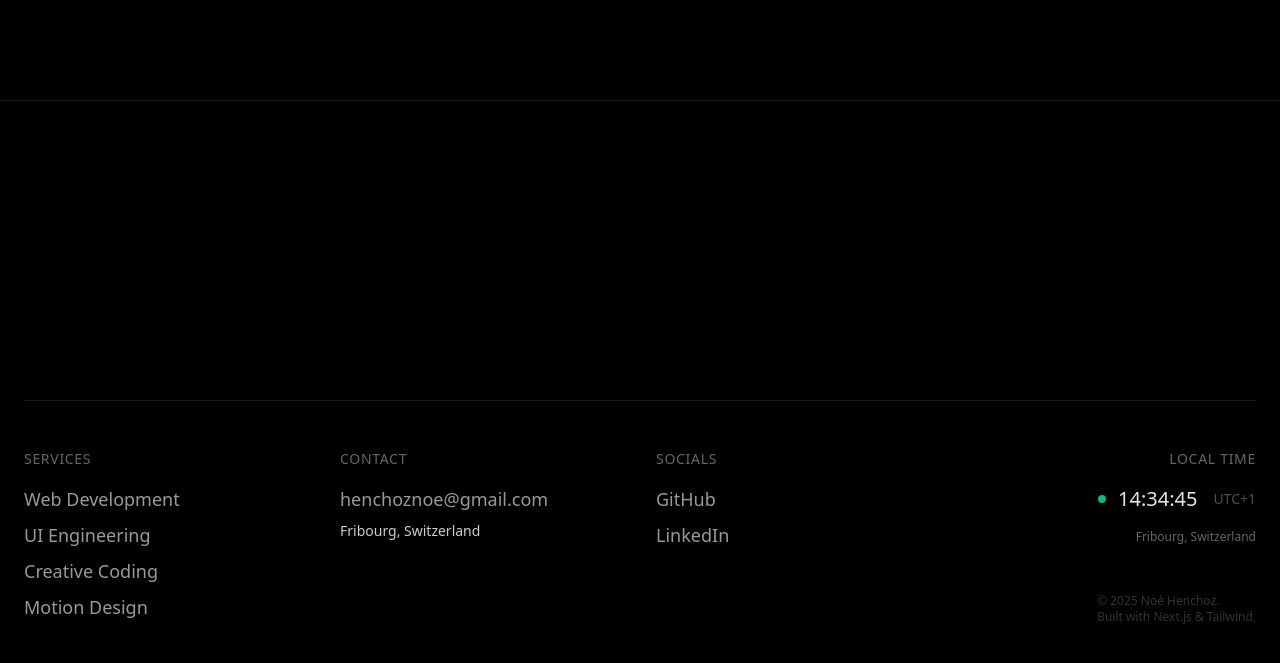
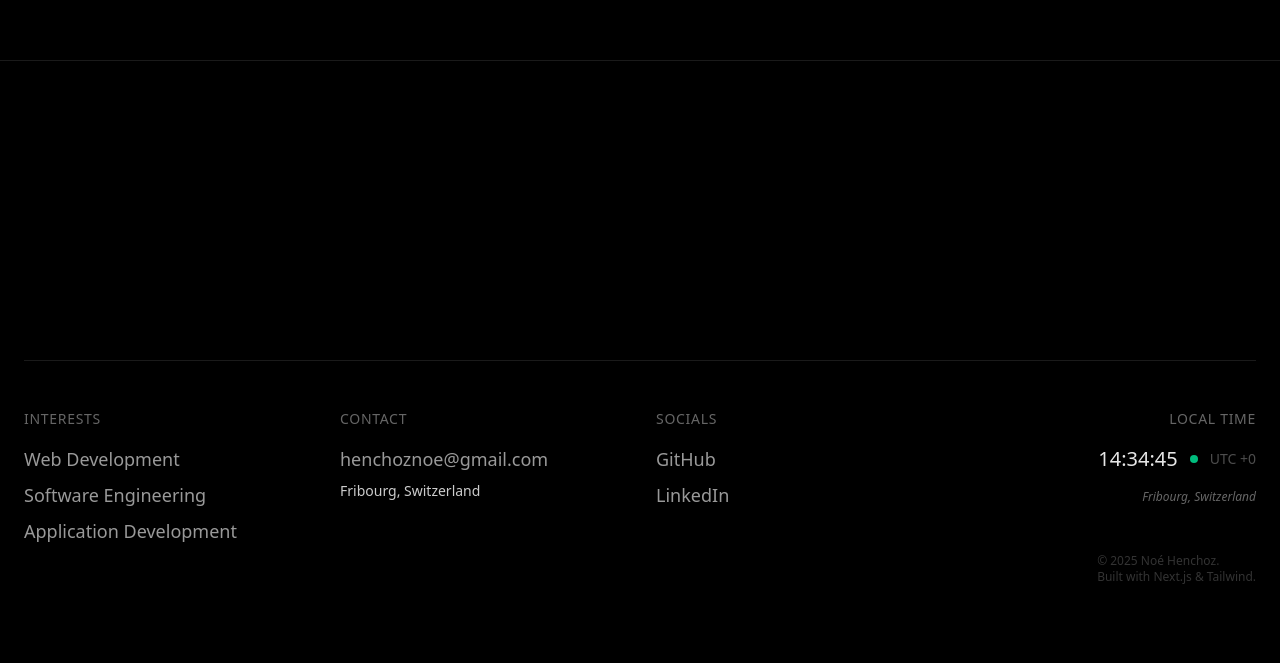
Before and after one commit to henchoznoe/Portfolio, a Next.js app: page / in a window 1280 px wide. Shown: the part 5424-6087 px from the top of the page. Built offline with nearby package versions, Linux system fonts and the light colour scheme.

Commit message:
feat: Display local timezone in the footer, update footer interests and copyright link, and remove skill categories from the skills section.

```diff
--- a/components/footer.tsx
+++ b/components/footer.tsx
@@ -7,7 +7,8 @@ import { useEffect, useRef, useState } from 'react'
 
 export const Footer = () => {
 
-  const [time, setTime] = useState<string>('')
+    const [time, setTime] = useState<string>('')
+    const [timezone, setTimezone] = useState<string>('')
     const containerRef = useRef<HTMLElement>(null)
     const titleRef = useRef<HTMLHeadingElement>(null)
 
@@ -22,6 +23,11 @@ export const Footer = () => {
                 hour12: false,
             }
             setTime(now.toLocaleTimeString('en-US', options))
+
+            // getTimezoneOffset returns minutes BEHIND UTC, so we negate it
+            const offset = -now.getTimezoneOffset() / 60
+            const sign = offset >= 0 ? '+' : ''
+            setTimezone(`${sign}${offset}`)
         }
 
         updateTime()
@@ -64,12 +70,11 @@ export const Footer = () => {
                 <div className="grid grid-cols-1 md:grid-cols-4 gap-12 md:gap-8 border-t border-white/10 pt-12">
 
                     <div className="flex flex-col gap-4">
-                        <h3 className="font-mono text-sm text-white/40 uppercase tracking-wider">Services</h3>
+                        <h3 className="font-mono text-sm text-white/40 uppercase tracking-wider">Interests</h3>
                         <ul className="flex flex-col gap-2">
                             <li className="text-white/60 hover:text-white transition-colors text-lg font-medium w-fit">Web Development</li>
-                            <li className="text-white/60 hover:text-white transition-colors text-lg font-medium w-fit">UI Engineering</li>
-                            <li className="text-white/60 hover:text-white transition-colors text-lg font-medium w-fit">Creative Coding</li>
-                            <li className="text-white/60 hover:text-white transition-colors text-lg font-medium w-fit">Motion Design</li>
+                            <li className="text-white/60 hover:text-white transition-colors text-lg font-medium w-fit">Software Engineering</li>
+                            <li className="text-white/60 hover:text-white transition-colors text-lg font-medium w-fit">Application Development</li>
                         </ul>
                     </div>
 
@@ -92,18 +97,19 @@ export const Footer = () => {
                     <div className="flex flex-col gap-4 md:items-end">
                         <h3 className="font-mono text-sm text-white/40 uppercase tracking-wider">Local time</h3>
                         <div className="flex items-center gap-3 font-mono text-xl text-white/90">
+                            {time || '--:--:--'}
                             <span className="relative flex h-2 w-2">
                                 <span className="animate-ping absolute inline-flex h-full w-full rounded-full bg-emerald-400 opacity-75"></span>
                                 <span className="relative inline-flex rounded-full h-2 w-2 bg-emerald-500"></span>
                             </span>
-                            {time || '--:--:--'} <span className="text-white/30 text-sm ml-1">UTC+1</span>
+                            <span className="text-white/30 text-sm">UTC {timezone}</span>
                         </div>
-                        <p className="text-white/40 text-xs font-mono text-right">
+                        <p className="text-white/40 text-xs font-mono text-left md:text-right italic">
                             Fribourg, Switzerland
                         </p>
 
                         <p className="text-white/20 text-xs font-mono mt-auto pt-8">
-                            © {new Date().getFullYear()} Noé Henchoz. <br/>
+                            © {new Date().getFullYear()} <a href="https://henchoznoe.com" target="_blank" rel="noopener noreferrer" className="hover:text-white transition-colors">Noé Henchoz</a>. <br/>
                             Built with Next.js & Tailwind.
                         </p>
                     </div>
--- a/components/sections/skills-section.tsx
+++ b/components/sections/skills-section.tsx
@@ -8,14 +8,14 @@ import { useRef } from 'react'
 gsap.registerPlugin(ScrollTrigger)
 
 const skills = [
-    { name: 'React', category: 'Library', id: 'react' },
-    { name: 'TypeScript', category: 'Language', id: 'ts' },
-    { name: 'Java', category: 'Language', id: 'java' },
-    { name: 'TailwindCSS', category: 'Library', id: 'tailwind' },
-    { name: 'Express.js', category: 'Framework', id: 'express' },
-    { name: 'PostgreSQL', category: 'Database', id: 'postgres' },
-    { name: 'Docker', category: 'DevOps', id: 'docker' },
-    { name: 'Git', category: 'VCS', id: 'git' },
+    { name: 'TypeScript', id: 'ts' },
+    { name: 'Java', id: 'java' },
+    { name: 'React', id: 'react' },
+    { name: 'TailwindCSS', id: 'tailwind' },
+    { name: 'Express.js', id: 'express' },
+    { name: 'PostgreSQL', id: 'postgres' },
+    { name: 'Docker', id: 'docker' },
+    { name: 'Git', id: 'git' },
 ]
 
 export const SkillsSection = () => {
@@ -81,7 +81,7 @@ export const SkillsSection = () => {
     )
 }
 
-const SkillCard = ({ skill }: { skill: { name: string; category: string; id: string } }) => {
+const SkillCard = ({ skill }: { skill: { name: string; id: string } }) => {
     const cardRef = useRef<HTMLDivElement>(null)
     const iconRef = useRef<HTMLDivElement>(null)
     const textRef = useRef<HTMLDivElement>(null)
@@ -180,9 +180,6 @@ const SkillCard = ({ skill }: { skill: { name: string; category: string; id: str
                     <h3 className="text-sm md:text-lg font-medium text-white/90">
                         {skill.name}
                     </h3>
-                    <p className="text-[10px] md:text-xs text-white/40 mt-1 font-mono uppercase tracking-wider">
-                        {skill.category}
-                    </p>
                 </div>
             </div>
 
```
